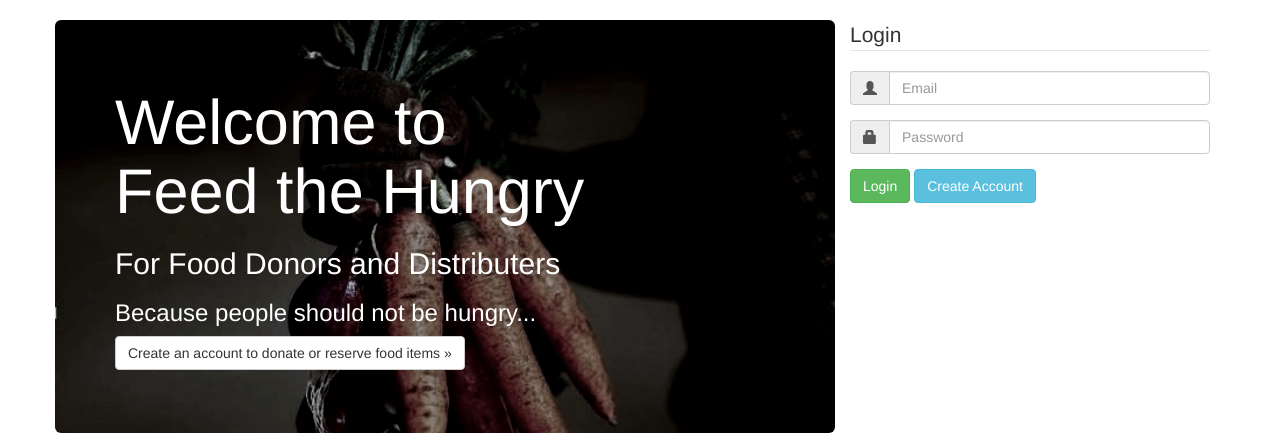
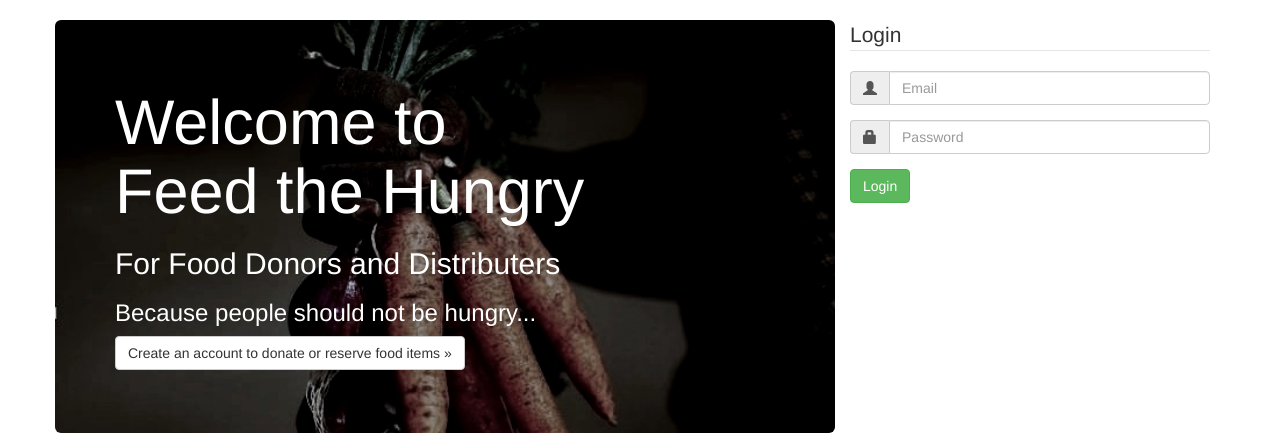
Before and after one commit to watsokel/feedTheHungry, a PHP site: page / in a window 1280 px wide. Shown: the part 51-494 px from the top of the page. Run offline with PHP 8.4, Linux system fonts and the light colour scheme; a stand-in replaces the project's code that opens the database connection.

Commit message:
Removed signup button in form for clarity

```diff
--- a/index.php
+++ b/index.php
@@ -97,7 +97,6 @@ if(isset($_SESSION['myID'])) {
                     </div>
                   </div>
                 <input type="submit" name="login" class="btn btn-success" value="Login">
-                <a href="signup.php" class="btn btn-info">Create Account</a>
                   <?php } else { ?>
                 <div><?php echo "You are logged in as {$_SESSION['myEmail']}." ?></div><a href="logout.php" class="btn btn-info">Log Out</a>
                   <?php } ?>
```
